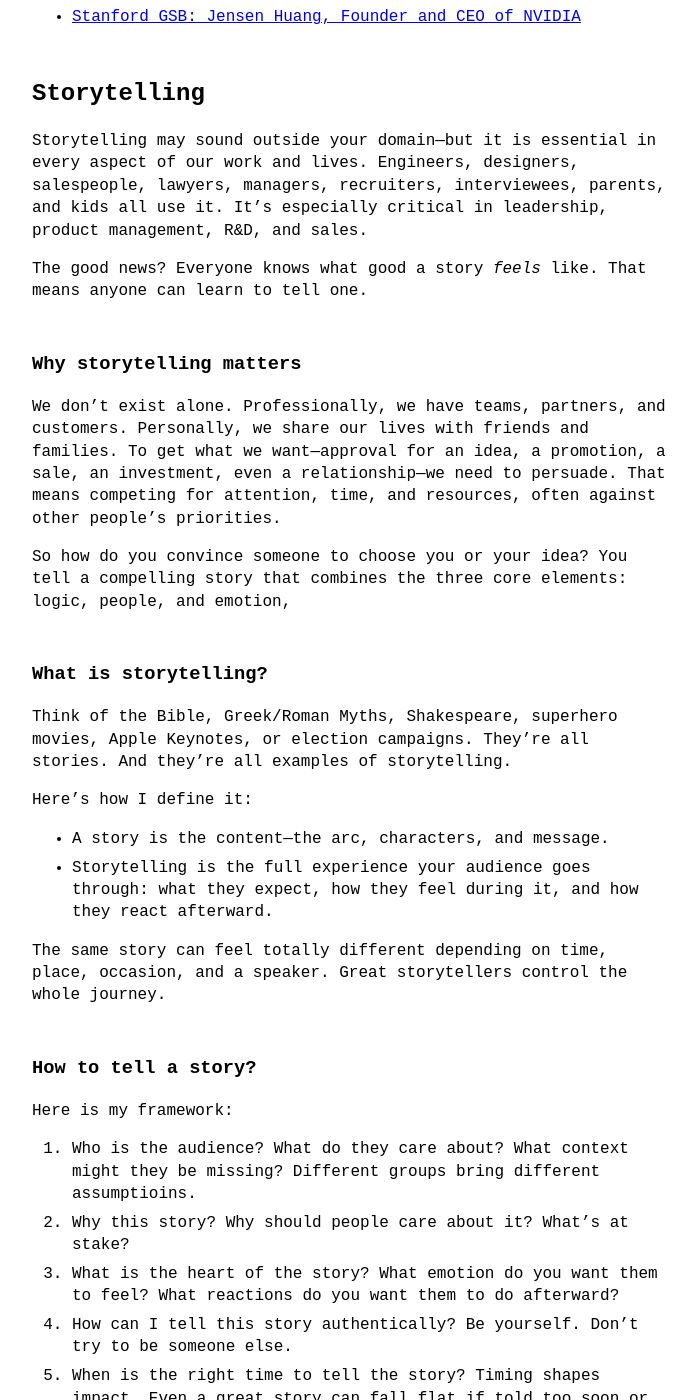
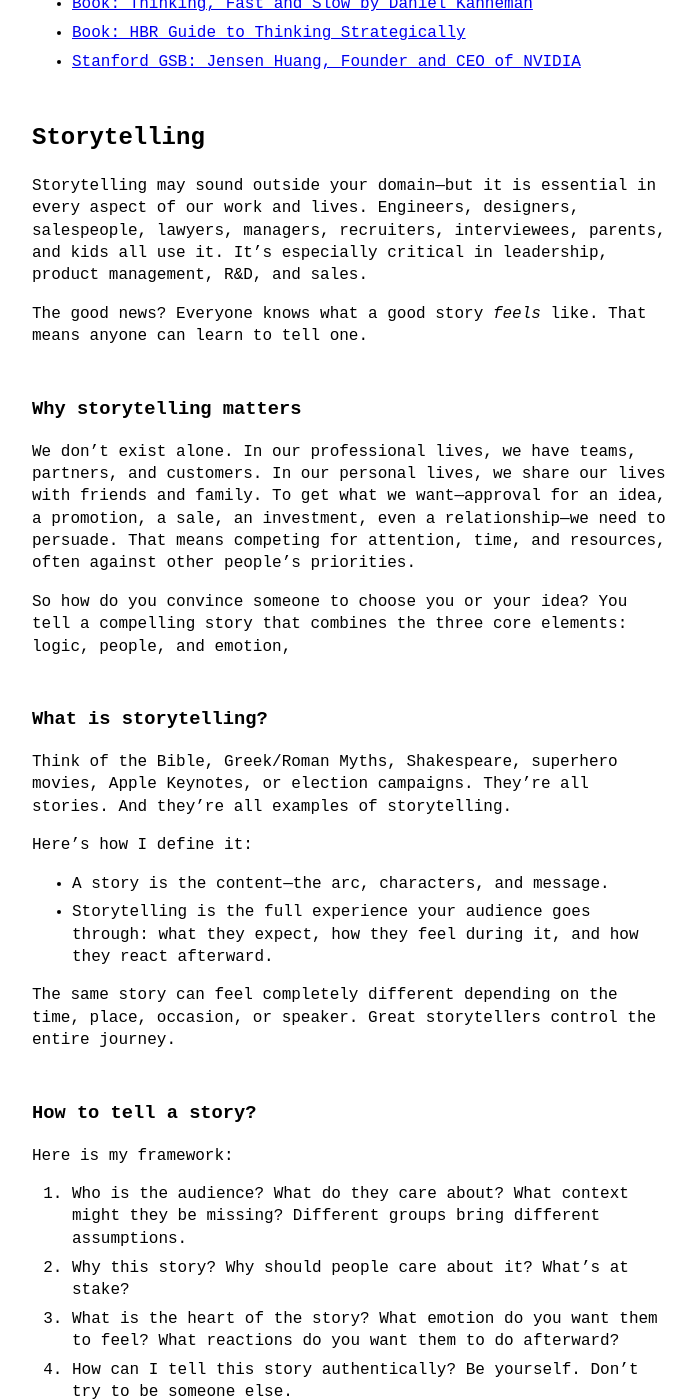
Before and after one commit to SuperShinyEyes/supershinyeyes.github.io, a Jekyll site: the page built from index.md, in a window 1280 px wide and 1400 px high, scrolled down 2926 px. Shown: the whole window, without its empty margins (288-984 px from the left). Built offline with Jekyll 4.4.1, drawn with Linux system fonts in a browser that asks for light colours; some of the changed text lies outside the part shown.

Commit message:
Fix grammar

```diff
--- a/index.md
+++ b/index.md
@@ -50,10 +50,10 @@ Before you can execute anything—at work or with friends—you need to trust. H
 
 
 ## Roadmapping
-I like to update the roadmap before every release. A release cycle can be quarterly or monthly. I keep a 12-month rolling window, so we always know where we should be in 12 months. It's crucial that you inform your stakeholders that anything beyond 6 months will likely change. In my experience, it always does.
+I like to update the roadmap before every release. Depending on the product and company, release cycles can be daily, weekly, monthly, or quarterly. I keep a 12-month rolling window, so we always know where we should be in 12 months. It's crucial that you inform your stakeholders that anything beyond 6 months will likely change. In my experience, it always does.
 
 Here's how I build the roadmap with my stakeholders:
-1. **Start with the customers**. What are their pain points? Why are those painful? Why do those exist? Why do they matter? Look for patterns.
+1. **Start with the customers**. What are their pain points? Why are those painful? Why do those exist? Why do they matter? How much would customers be willing to pay to address those pain points? Look for patterns.
 2. **Listen to your stakeholders**. Talk to Engineering, Product, Design, Sales, Customer Success, and the Board. What do the metrics and indicators say? What have we learned from using the products ourselves?
 3. **Understand your market**. What trends are shaping your industry? How have your customers—and their customers—evolved? What drives decision-makers?
 4. **Know your competition**.
@@ -75,10 +75,10 @@ Here's how I build the roadmap with my stakeholders:
 ## Storytelling
 Storytelling may sound outside your domain—but it is essential in every aspect of our work and lives. Engineers, designers, salespeople, lawyers, managers, recruiters, interviewees, parents, and kids all use it. It's especially critical in leadership, product management, R&D, and sales.
 
-The good news? Everyone knows what good a story _feels_ like. That means anyone can learn to tell one.
+The good news? Everyone knows what a good story _feels_ like. That means anyone can learn to tell one.
 
 ### Why storytelling matters
-We don't exist alone. Professionally, we have teams, partners, and customers. Personally, we share our lives with friends and families.
+We don't exist alone. In our professional lives, we have teams, partners, and customers. In our personal lives, we share our lives with friends and family.
 To get what we want—approval for an idea, a promotion, a sale, an investment, even a relationship—we need to persuade. That means competing for attention, time, and resources, often against other people's priorities.
 
 So how do you convince someone to choose you or your idea? You tell a compelling story that combines the three core elements: logic, people, and emotion,
@@ -91,11 +91,11 @@ Here's how I define it:
 - A story is the content—the arc, characters, and message.
 - Storytelling is the full experience your audience goes through: what they expect, how they feel during it, and how they react afterward.
 
-The same story can feel totally different depending on time, place, occasion, and a speaker. Great storytellers control the whole journey.
+The same story can feel completely different depending on the time, place, occasion, or speaker. Great storytellers control the entire journey.
 
 ### How to tell a story?
 Here is my framework:
-1. Who is the audience? What do they care about? What context might they be missing? Different groups bring different assumptioins.
+1. Who is the audience? What do they care about? What context might they be missing? Different groups bring different assumptions.
 2. Why this story? Why should people care about it? What's at stake?
 3. What is the heart of the story? What emotion do you want them to feel? What reactions do you want them to do afterward?
 4. How can I tell this story authentically? Be yourself. Don't try to be someone else.
@@ -132,8 +132,8 @@ Most good stories follow familiar patterns: the three-act structure in the West,
 ## Hiring
 ### AAA Framework
 When hiring, I look for three things: **Ability, Aptitude, and Attitude**.
-- Ability: Skills gained through learning and experience. This is the easiest assess—look at their past work or use tests to measure it.
-- Aptitude: Natural talents or potential to grow. _"Will this person thrive in this field? Can they keep up as things change? Do their values fit this team?"_. If you're experienced in the same area, this can be obvious. If not, review their portfolio and ask pointed questions to test depth and adaptability.
+- Ability: The skills gained through learning and experience. This is the easiest element to assess—review past work or use tests to measure it.
+- Aptitude: Natural talent or potential to grow. _"Will this person thrive in this field? Can they keep up as things change? Do their values fit this team?"_. If you're experienced in the same area, this can be obvious. If not, review their portfolio and ask pointed questions to test depth and adaptability.
 - Attitude: Passion, focus, and commitment over time. Ask: _"Will we enjoy working with them? Will they stick through hard times? Will we grow together?"_ This one is the hardest to judge. Past experience and references help, but people change. Someone who gave their all in one job might not do the same in the next. Attitude is especially hard to judge if they come from a big tech company. I've accepted that I can't fully verify attitude. At some point, I have to trust my instinct and the candidate.
 
 ### Talk to the reference
@@ -301,7 +301,7 @@ I still find feedback hard—especially when I don't work closely with someone.
 
 This is very true.
 
-A professional team isn't a families or a group of friends. It exists for a purpose. People come together to build something great, make an impact, and succeed.
+A professional team isn't a family or a group of friends. It exists for a purpose. People come together to build something great, make an impact, and succeed.
 
 As a leader, it's your job to create a safe environment—but also to _protect_ it. That means stepping in when someone's behavior or performance starts to undermine the team. Waiting too long, or avoiding the discomfort, does a disservice to everyone. It erodes trust.
 
```
Also changed, not shown: other parts of index.md (+2 -2 lines).
